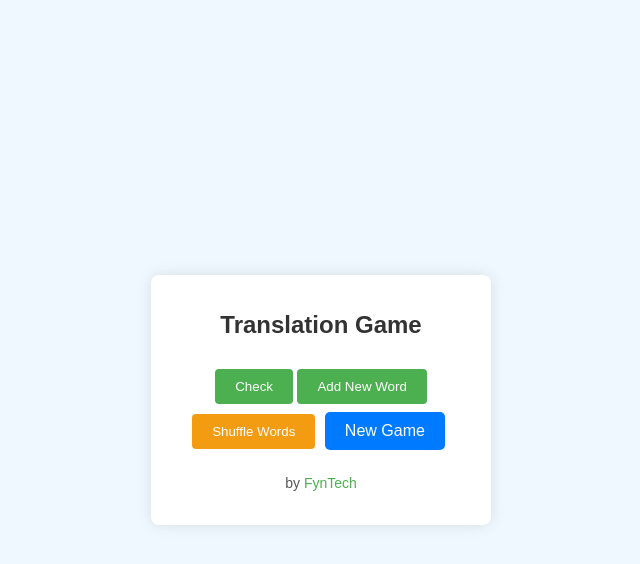
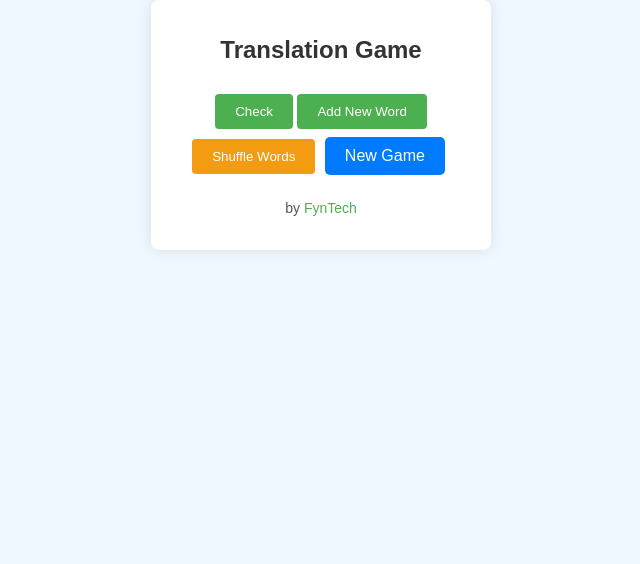
Before and after one commit to Faxriddin010/small-project, a plain HTML site: page Translation Game/index.html in a window 1280 px wide. Shown: the whole page, without its empty margins (319-959 px from the left). Drawn offline with Linux system fonts and the light colour scheme.

Commit message:
index.html

```diff
--- a/Translation Game/index.html
+++ b/Translation Game/index.html
@@ -15,7 +15,7 @@
                 display: flex;
                 justify-content: center;
                 align-items: center;
-                height: 100vh;
+                max-height: 200vh;
                 margin: 0;
             }
 
```
